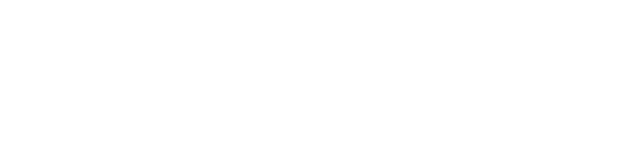
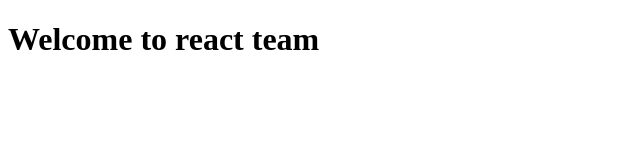
Before and after one commit to jawaluke/LearningPratisingGit1, a plain HTML site: page reactteam.html in a window 1280 px wide. Shown: the whole page, without its empty margins (0-640 px from the left). Drawn offline with Linux system fonts and the light colour scheme.

Commit message:
update in reactteam file
heading tag is created on reactteam file

```diff
--- a/reactteam.html
+++ b/reactteam.html
@@ -5,6 +5,6 @@
     <title>React team</title>
   </head>
   <body>
-
+        <h1>Welcome to react team</h1>
   </body>
 </html>
```
